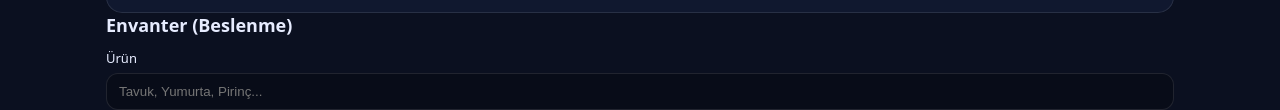
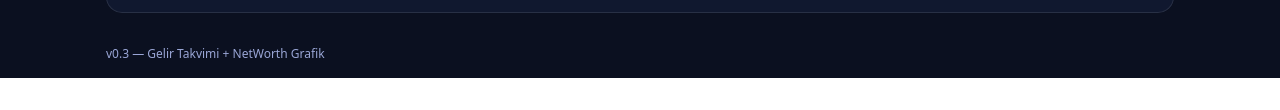
Before and after one commit to vliutku/Accounter, a plain HTML site: page index.html in a window 1280 px wide. Shown: the part 939-1049 px from the top of the page. After the commit the page ends 1017 px from the top, so only its background shows below. Drawn offline with Linux system fonts and the light colour scheme.

Commit message:
Update index.html

```diff
--- a/index.html
+++ b/index.html
@@ -328,7 +328,9 @@
   </section>
 </section>
 
-    <h2>Envanter (Beslenme)</h2>
+<section class="card tabPage hidden" id="tab-inventory">
+
+ <h2>Envanter (Beslenme)</h2>
 
 <form id="invForm" class="form">
   <label>
@@ -397,6 +399,9 @@
   </table>
 </div>
 
+</section>
+
+
     <!-- INVESTMENTS -->
     <section class="card tabPage hidden" id="tab-investments">
       <h2>Yatırım</h2>
```
